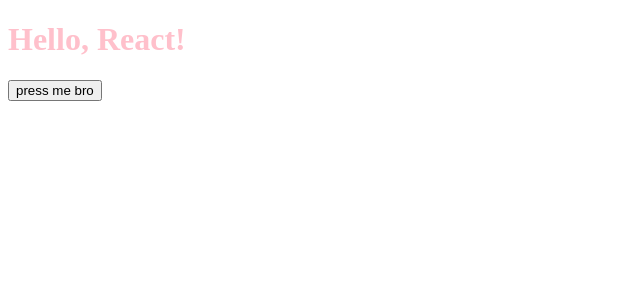
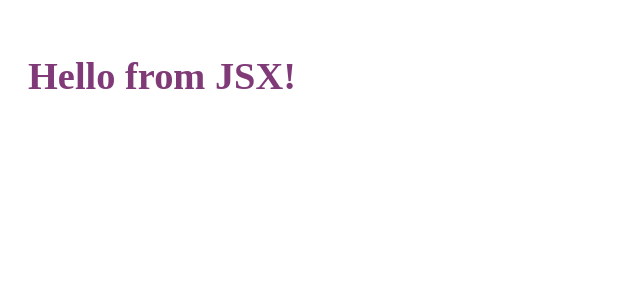
Before and after one commit to waghdoh/React, a React (Vite) app: page / in a window 1280 px wide. Shown: the top 300 px of the page, without its empty margins (0-640 px from the left). Built offline with nearby package versions, Linux system fonts and the light colour scheme.

Commit message:
parcel and babel undertsanding and jsx understanding along with react elements

```diff
--- a/App.js
+++ b/App.js
@@ -1,15 +1,23 @@
 import React from "react";
 import { createRoot } from "react-dom/client";
 
-function App() {
-  return (
-    <div>
-      <h1 className="color">Hello, React!</h1>
-      <button onClick={() => alert("zayed is a coder")}>
-        press me bro
-      </button>
-    </div>
-  );
-}
+// React elements are not html emelements untill they are not rendered
+//  React.createElement  ==> react element which is a js obeject and after rednereing --> it bcms html element aftr render
 
-createRoot(document.getElementById("root")).render(<App />);
+const heading = React.createElement("h1", { id: "heading" }, " Hello from React! ");
+console.log(heading, "zayed")
+
+// jsx -- its not html written inside jsx its not its html,xml like syntax  jsx is not inside react its different
+
+
+//jsx-->React.createElement  ==> react element which is a js obeject and after rednereing --> it bcms html element aftr render
+//so at the jsx is itself an react element  but not html inside js
+// babel trapiles our code so that it can be understood by the browser, its a super power package managed by parcel;
+const JSXheading = <h1>Hello from JSX!</h1>;
+console.log(JSXheading, "jsx zayed")
+
+
+
+// now im rendereing it hwo /
+const root = createRoot(document.getElementById("root"));
+root.render(JSXheading);
--- /dev/null
+++ b/index.css
@@ -0,0 +1,7 @@
+#root {
+  color: rgb(128, 58, 120);
+  padding: 20px;
+  font-size: larger;
+  font-weight: 900;
+  border-radius: 5px;
+}
--- a/index.html
+++ b/index.html
@@ -4,10 +4,13 @@
   <meta charset="UTF-8">
   <meta name="viewport" content="width=device-width, initial-scale=1.0">
   <title>React</title>
-  <link rel="stylesheet" href="styles.css">
+  <link rel="stylesheet" href="index.css">
+  <title>Learning React</title>
 </head>
 <body>
-  <div id="root"></div>
+  <div id="root">
+    Zayed is here
+  </div>
   <script type="module" src="App.js"></script>
 </body>
 </html>
--- a/package.json
+++ b/package.json
@@ -1,5 +1,5 @@
 {
-  "name": "html",
+  "name": "learning-react",
   "version": "1.0.0",
   "description": "this is react",
   "scripts": {
--- a/styles.css
+++ /dev/null
@@ -1,3 +0,0 @@
-.color{
-    color:pink;
-}
```
Also changed, not shown: 1 other file (tests, documents, lock files or other folders).
